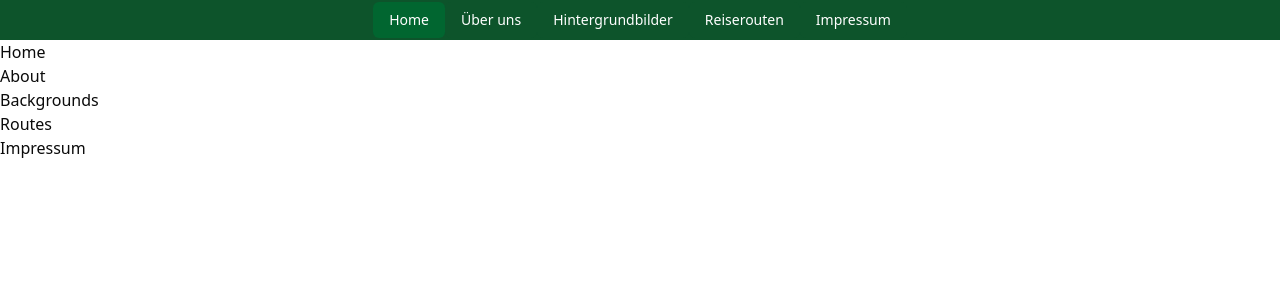
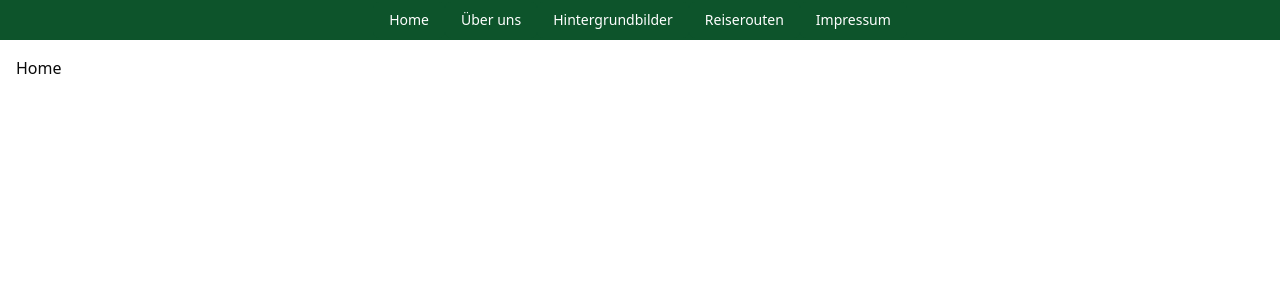
Before and after one commit to Distr0hopper/photography-website, a React (Vite) app: page / in a window 1280 px wide. Shown: the top 300 px of the page. Built offline with nearby package versions, Linux system fonts and the light colour scheme.

Commit message:
Started routing - buttons dont route till now

```diff
--- a/src/App.tsx
+++ b/src/App.tsx
@@ -1,25 +1,25 @@
+import { BrowserRouter as Router, Routes, Route } from "react-router-dom";
 import TopNavigation from "./components/TopNavigation";
-import About from "./pages/About";
-import Backgrounds from "./pages/Backgrounds";
-import Home from "./pages/Home";
-import Impressum from "./pages/Impressum";
-import Routes from "./pages/Routes";
+import AboutPage from "./pages/AboutPage";
+import BackgroundsPage from "./pages/BackgroundsPage";
+import HomePage from "./pages/HomePage";
+import ImpressumPage from "./pages/ImpressumPage";
+import RoutesPage from "./pages/RoutesPage";
 
-import { useState } from "react";
 function App() {
-  const [selectedPage, setSelectedPage] = useState("Home"); // => "Home" is active by default
   return (
-    <>
-      <TopNavigation
-        selectedPage={selectedPage}
-        setActivePage={setSelectedPage}
-      ></TopNavigation>
-      <Home></Home>
-      <About></About>
-      <Backgrounds></Backgrounds>
-      <Routes></Routes>
-      <Impressum></Impressum>
-    </>
+    <Router>
+      <TopNavigation />
+      <main className="p-4">
+        <Routes>
+          <Route path="/" element={<HomePage />} />
+          <Route path="/about" element={<AboutPage />} />
+          <Route path="/backgrounds" element={<BackgroundsPage />} />
+          <Route path="/routes" element={<RoutesPage />} />
+          <Route path="/impressum" element={<ImpressumPage />} />
+        </Routes>
+      </main>
+    </Router>
   );
 }
 
--- a/src/components/TopNavigation.tsx
+++ b/src/components/TopNavigation.tsx
@@ -1,11 +1,11 @@
 import TopButtons from "./TopButtons";
 
 interface Props {
-  selectedPage: string;
-  setActivePage: (page: string) => void;
+  //selectedPage: string;
+  //setActivePage: (page: string) => void;
 }
 
-function TopNavigation({ selectedPage, setActivePage }: Props) {
+function TopNavigation() {
   const buttons = [
     "Home",
     "Über uns",
@@ -27,8 +27,8 @@ function TopNavigation({ selectedPage, setActivePage }: Props) {
         */}
       {buttons.map((buttonText) => (
         <TopButtons
-          isActive={buttonText == selectedPage}
-          onClick={() => setActivePage(buttonText)}
+        //isActive={buttonText == selectedPage}
+        //onClick={() => setActivePage(buttonText)}
         >
           {buttonText}
         </TopButtons>
--- a/src/pages/About.tsx
+++ /dev/null
@@ -1,7 +0,0 @@
-import React from "react";
-
-const About = () => {
-  return <div>About</div>;
-};
-
-export default About;
--- /dev/null
+++ b/src/pages/AboutPage.tsx
@@ -0,0 +1,5 @@
+import React from "react";
+
+export default function AboutPage() {
+  return <h1>About</h1>;
+};
--- a/src/pages/Backgrounds.tsx
+++ /dev/null
@@ -1,7 +0,0 @@
-import React from "react";
-
-const Backgrounds = () => {
-  return <div>Backgrounds</div>;
-};
-
-export default Backgrounds;
--- /dev/null
+++ b/src/pages/BackgroundsPage.tsx
@@ -0,0 +1,5 @@
+import React from "react";
+
+export default function BackgroundsPage() {
+  return <h1>Backgrounds</h1>;
+}
--- a/src/pages/Home.tsx
+++ /dev/null
@@ -1,7 +0,0 @@
-import React from "react";
-
-const Home = () => {
-  return <div>Home</div>;
-};
-
-export default Home;
--- /dev/null
+++ b/src/pages/HomePage.tsx
@@ -0,0 +1,5 @@
+import React from "react";
+
+export default function HomePage() {
+  return <h1>Home</h1>;
+}
--- a/src/pages/Impressum.tsx
+++ /dev/null
@@ -1,7 +0,0 @@
-import React from "react";
-
-const Impressum = () => {
-  return <div>Impressum</div>;
-};
-
-export default Impressum;
--- /dev/null
+++ b/src/pages/ImpressumPage.tsx
@@ -0,0 +1,5 @@
+import React from "react";
+
+export default function ImpressumPage() {
+  return <h1>Impressum</h1>;
+}
--- a/src/pages/Routes.tsx
+++ /dev/null
@@ -1,7 +0,0 @@
-import React from "react";
-
-const Routes = () => {
-  return <div>Routes</div>;
-};
-
-export default Routes;
--- /dev/null
+++ b/src/pages/RoutesPage.tsx
@@ -0,0 +1,5 @@
+import React from "react";
+
+export default function RoutesPage() {
+  return <h1>Routes</h1>;
+}
```
